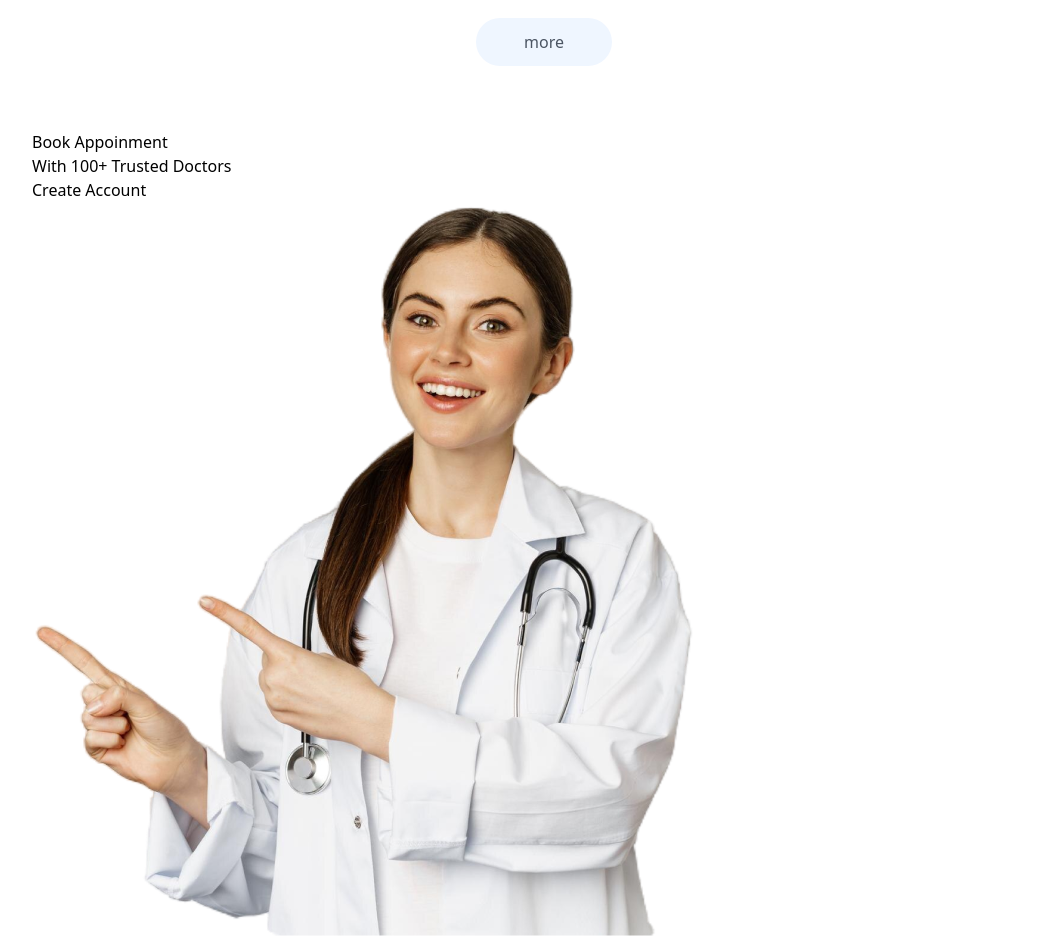
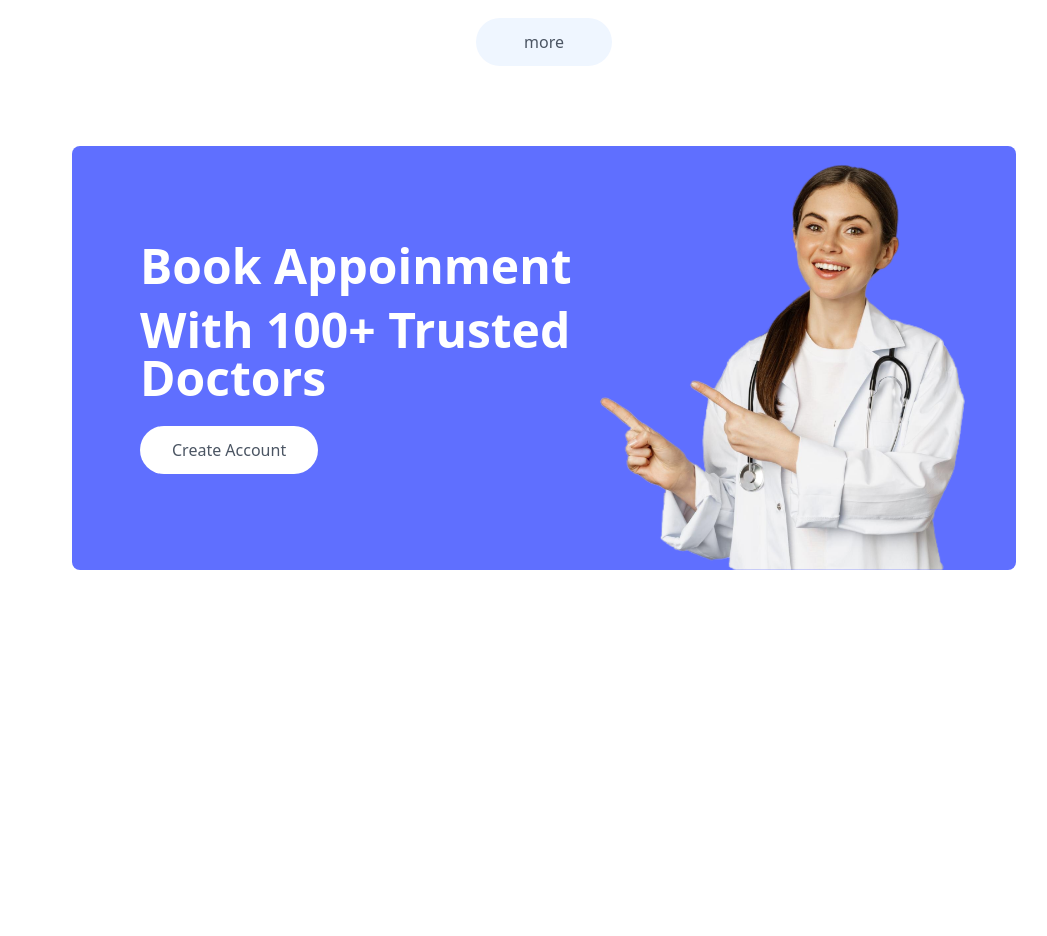
Before and after one commit to NavinduBinuwara/FinalProject-CL-BSCSD-28-03-Navindu-Binuwara, a React (Vite) app in the folder frontend/: page / in a window 1280 px wide. Shown: the part 2320-3256 px from the top of the page, without its empty margins (96-1143 px from the left). After the commit the page ends 2970 px from the top, so only its background shows below. Built offline with nearby package versions, Linux system fonts and the light colour scheme.

Commit message:
Add Styles To the Banner Section

```diff
--- a/frontend/src/components/Banner.jsx
+++ b/frontend/src/components/Banner.jsx
@@ -1,21 +1,27 @@
 import React from 'react'
 import { assets } from '../assets/assets'
+import { useNavigate } from 'react-router-dom'
 
 const Banner = () => {
+
+    const navigate = useNavigate()
+
+
+
   return (
-    <div>
+    <div className='flex bg-primary rounded-lg px-6 sm:px-10 md:px-14 lg:px-12 my-20 md:mx-10'>
        {/*------------- Lest Side -------------- */}
-       <div>
-           <div>
+       <div className='flex-1 py-8 sm:py-10 md:py-16 lg:py-24 lg:pl-5'>
+           <div className='text-xl sm:text-2xl md:text-3xl lg:text-5xl font-semibold text-white'>
              <p>Book Appoinment</p>
-             <p>With 100+ Trusted Doctors</p>
+             <p className='mt-4'>With 100+ Trusted Doctors</p>
            </div>
-           <button>Create Account</button>
+           <button onClick={()=>{navigate('/login'); scrollTo(0,0)}} className='bg-white text-sm sm:text-base text-gray-600 px-8 py-3 rounded-full mt-6 hover:scale-105 transition-all'>Create Account</button>
        </div>
 
          {/*------------- Right Side -------------- */}
-         <div>
-            <img src={assets.appointment_img} alt="" />
+         <div className='hidden md:block md:w-1/2 lg:w-[370px] relative'>
+            <img className='w-full absolute bottom-0 right-0 max-w-md' src={assets.appointment_img} alt="" />
         </div>
     </div>
   )
```
